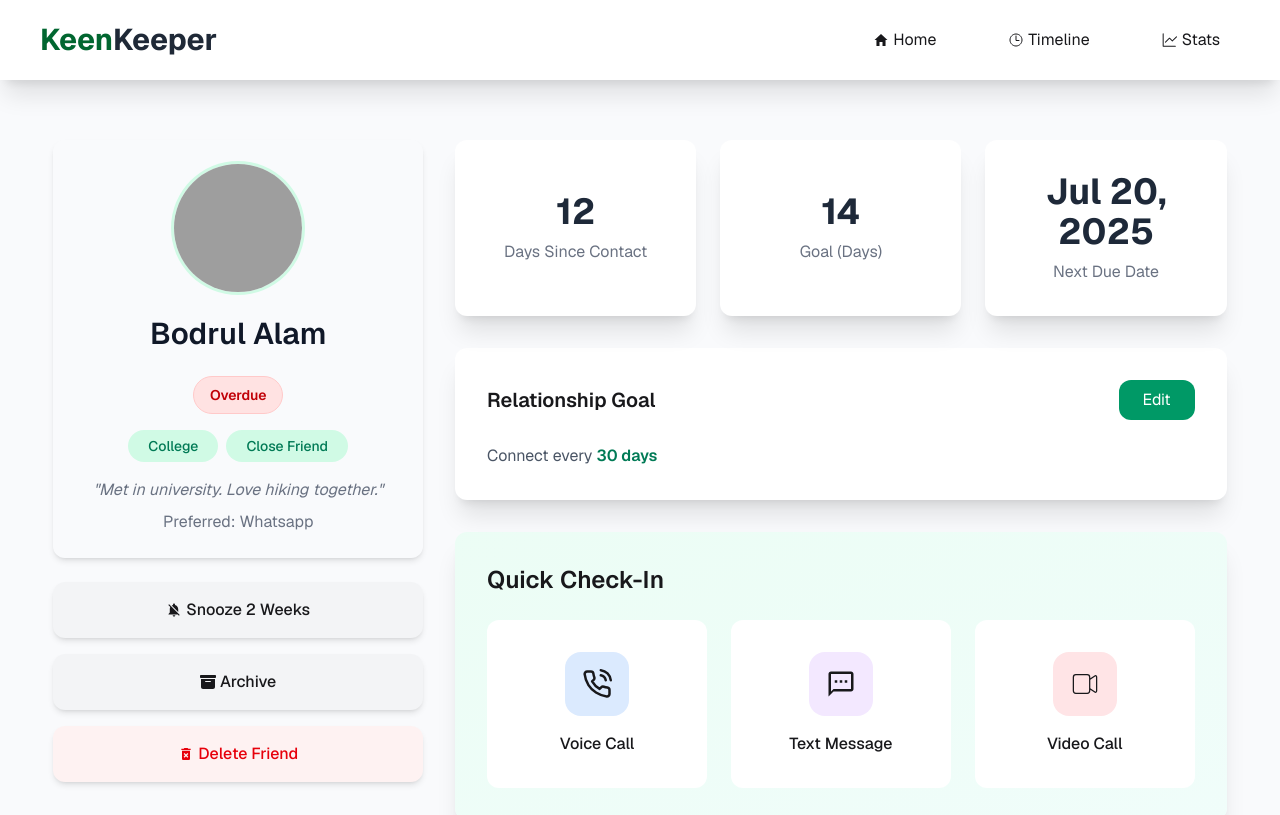
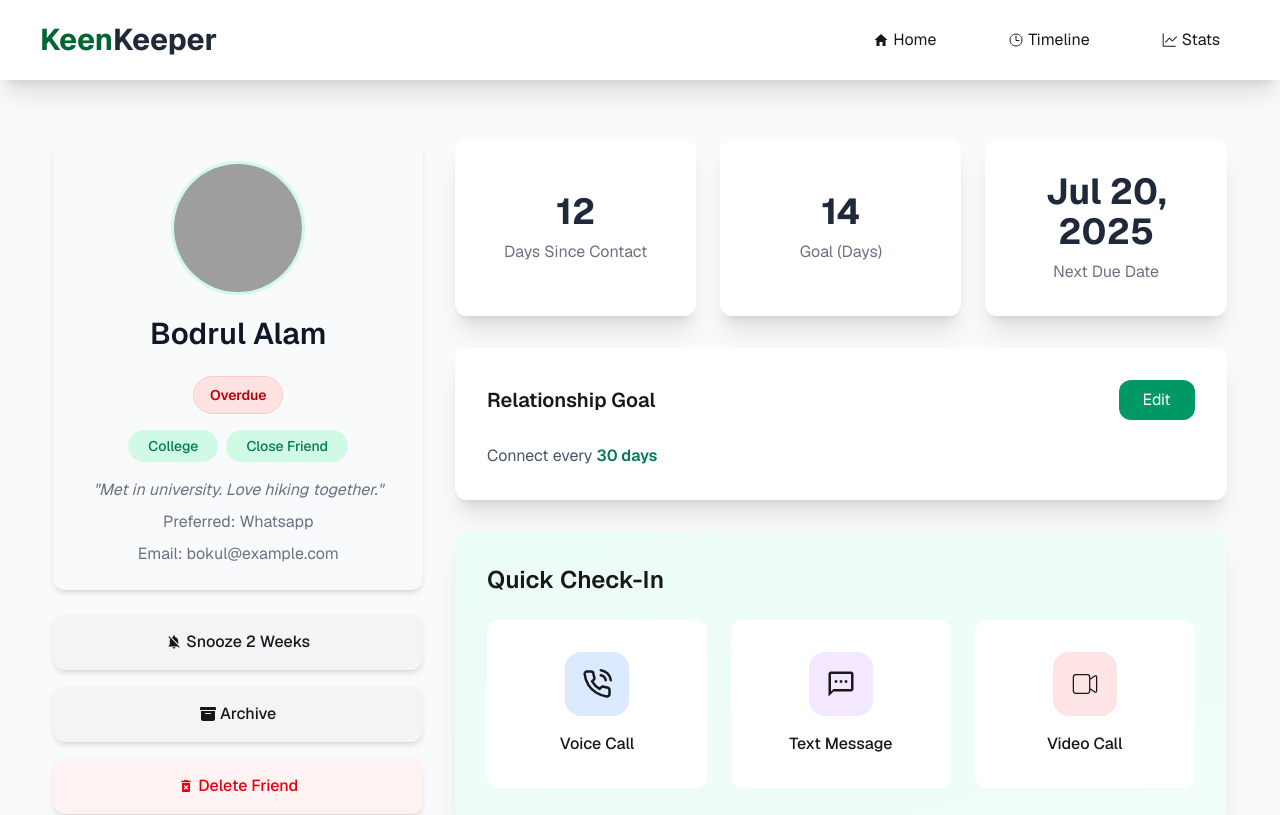
Before and after one commit to mehedyPUST/A7-Keen-Keeper-Project, a React (Vite) app: page /friend-details/1 in a window 1280 px wide. Shown: the top 815 px of the page. Built offline with nearby package versions, Linux system fonts and the light colour scheme; grey boxes are pictures that could not be loaded.

Commit message:
details section

```diff
--- a/src/components/pages/FriendDetails.jsx
+++ b/src/components/pages/FriendDetails.jsx
@@ -13,7 +13,7 @@ const FriendDetails = () => {
     const { friendId } = useParams();
     const friends = useLoaderData();
     const expectedFriend = friends?.find(friend => friend.id === Number(friendId));
-    const { tags, status, days_since_contact, picture, name, id, goal, next_due_date, bio, contactPreference } = expectedFriend;
+    const { tags, status, days_since_contact, picture, name, email, goal, next_due_date, bio, contactPreference } = expectedFriend;
     const getStatusColor = (status) => {
         if (status === 'Overdue') return 'bg-red-100 text-red-700 border-red-200';
         if (status === 'Almost Due') return 'bg-amber-100 text-amber-700 border-amber-200';
@@ -107,6 +107,7 @@ const FriendDetails = () => {
                             <div className='mt-4 space-y-2 text-gray-500'>
                                 <p className='italic'>"{bio}"</p>
                                 <p> Preferred: {contactPreference}</p>
+                                <p> Email: {email}</p>
                             </div>
                         </div>
 
```
Also changed, not shown: src/components/pages/Stats.jsx (+0 -94 lines).
